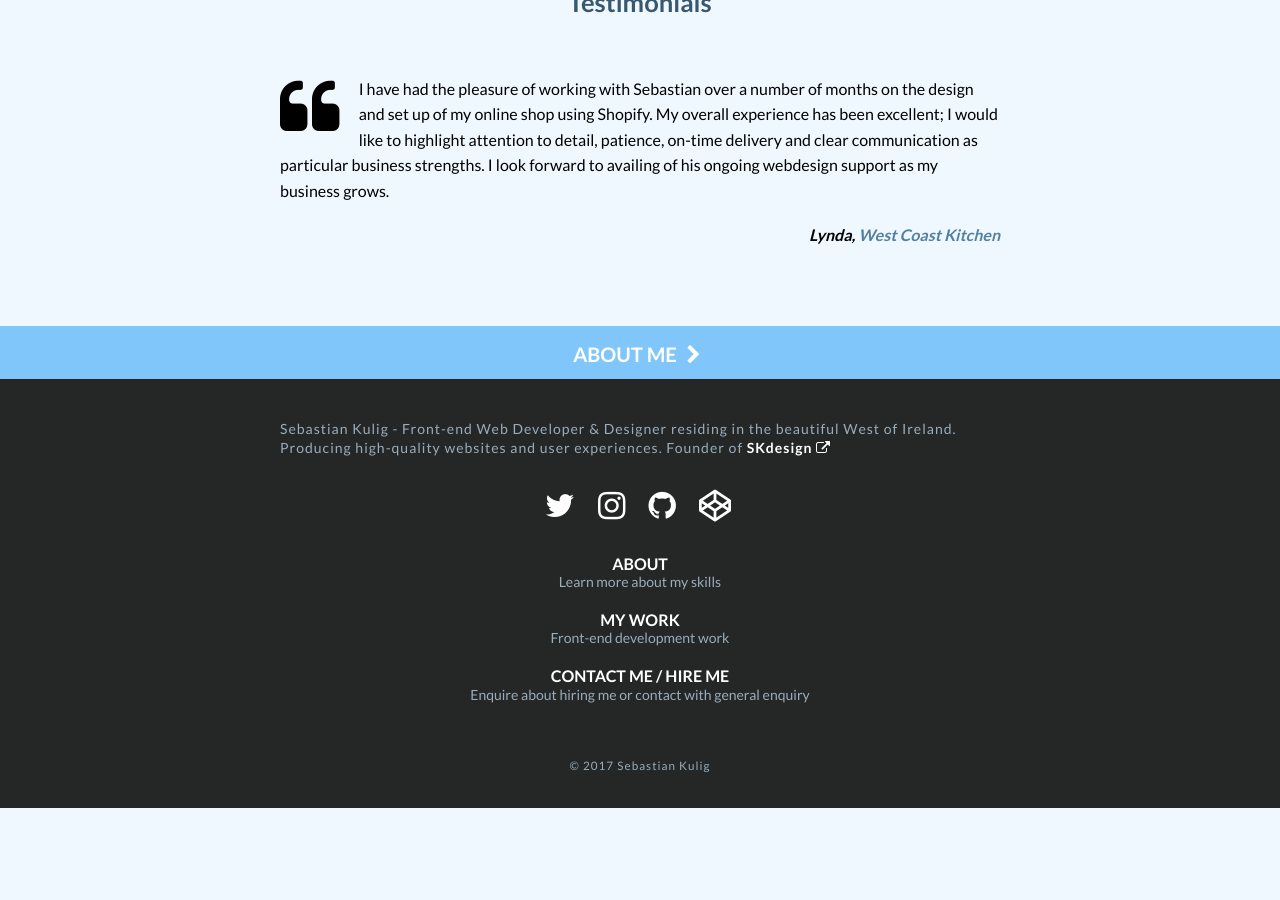
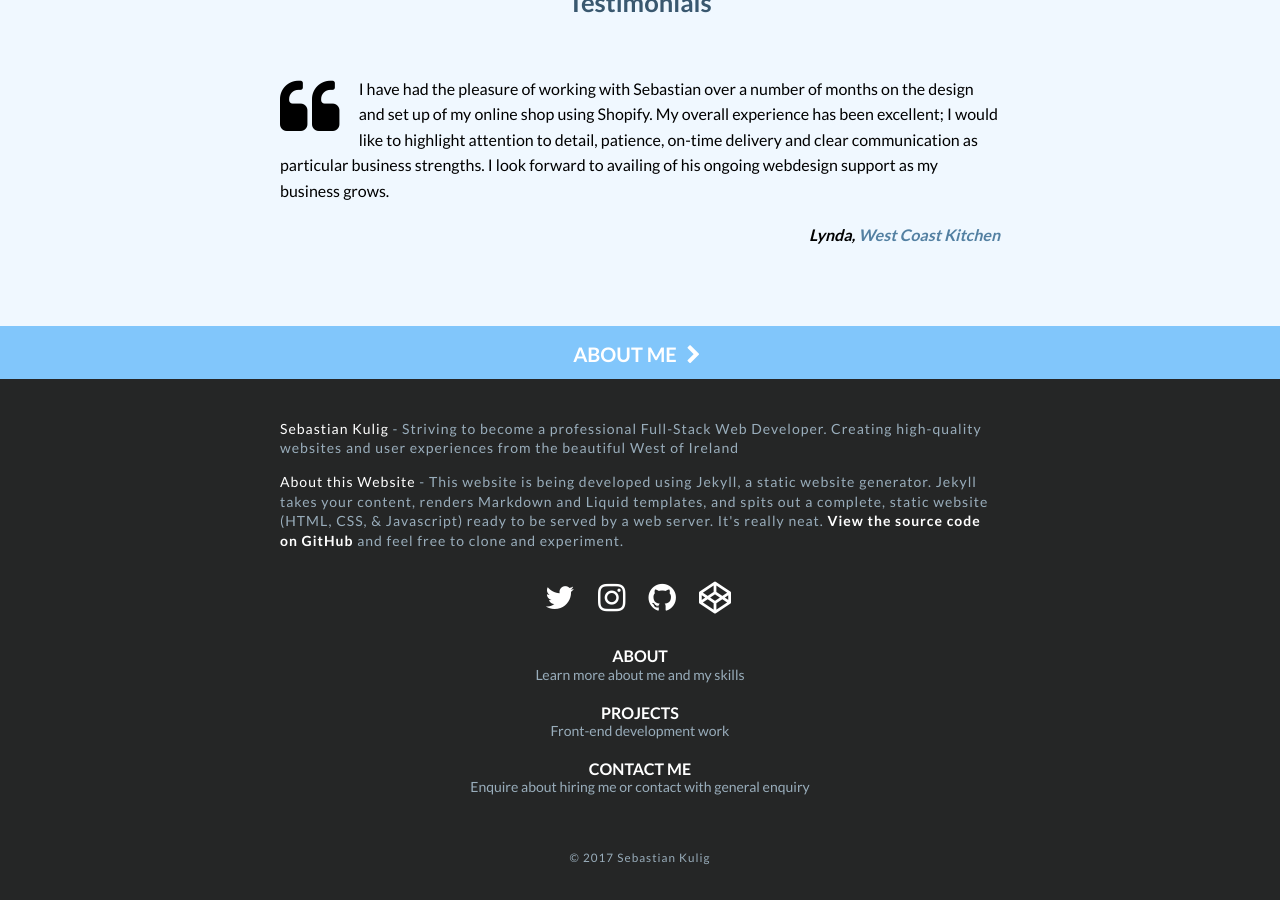
Before and after one commit to sebam2k4/sebastiankulig-Jekyll, a Jekyll site: the page built from source/_pages/home.html, in a window 1280 px wide and 900 px high, scrolled down 1960 px. Built offline with Jekyll 4.4.1, drawn with Linux system fonts in a browser that asks for light colours; nearby versions of some CDN libraries; before the commit the page ends 2768 px from its top, so only the background shows below that; some of the changed text lies outside the part shown.

Commit message:
updated site content

```diff
--- a/source/_includes/footer.html
+++ b/source/_includes/footer.html
@@ -2,7 +2,8 @@
                   <div class="container">
            <div class="rows">
                <div class="col-3">
-                   <p><snap>Sebastian Kulig</snap> - Front-end Web Developer &amp; Designer residing in the beautiful West of Ireland. Producing high-quality websites and user experiences. Founder of <a href="http://www.skwebdesign.ie" target="_blank" title="SKdesign - Responsive Web Design & Development in Castlebar, Ireland">SKdesign <i class="fa fa-external-link"></i></a></p>
+                   <p><span>Sebastian Kulig</span> - Striving to become a professional Full-Stack Web Developer. Creating high-quality websites and user experiences from the beautiful West of Ireland</p>
+                 <p><span>About this Website</span> - This website is being developed using Jekyll, a static website generator. Jekyll takes your content, renders Markdown and Liquid templates, and spits out a complete, static website (HTML, CSS, &amp; Javascript) ready to be served by a web server. It's really neat. <a href="https://github.com/sebam2k4/sebastiankulig-Jekyll">View the source code on GitHub</a> and feel free to clone and experiment. </p>
                </div>
                <div class="col-3">
                    <ul class="social-links">
@@ -16,10 +17,10 @@
                    <nav id="footer-nav">
                        <dl>
                            <dt><a href="{{ site.url }}/about/">About</a></dt>
-                               <dd>Learn more about my skills</dd>
-                           <dt><a href="{{ site.url }}/">My Work</a></dt>
+                               <dd>Learn more about me and my skills</dd>
+                           <dt><a href="{{ site.url }}/#portfolio-scroll">Projects</a></dt>
                                <dd>Front-end development work</dd>
-                           <dt><a href="{{ site.url }}/contact/">Contact Me / Hire Me</a></dt>
+                           <dt><a href="{{ site.url }}/contact/">Contact Me</a></dt>
                                <dd>Enquire about hiring me or contact with general enquiry</dd>
                        </dl>
                    </nav>
--- a/source/_includes/header-nav.html
+++ b/source/_includes/header-nav.html
@@ -11,13 +11,13 @@
                         <a href="{{ site.url }}/about/" title="Web Designer & Front-end Developer">About</a>
                     </li>
                     <li>
-                        <a id="nav-home" href="{{ site.url }}/" title="Portfolio of Web Design & Front-end Development">My Work</a>
+                        <a id="nav-home" href="{{ site.url }}/#portfolio-scroll" title="Portfolio of Web Design & Front-end Development">Projects</a>
                     </li>
                     <li>
-                        <a id="nav-home" href="{{ site.url }}/personal-curriculum/" title="Personal Curriculum">Education</a>
+                        <a href="{{ site.url }}/personal-curriculum/" title="Personal Curriculum">Education</a>
                     </li>
                     <li>
-                        <a href="{{ site.url }}/hire-sebastian/" title="Hire Sebastian - a Web Designer & Front-end Developer">Hire Me / Contact</a>
+                        <a href="{{ site.url }}/contact/" title="Hire Sebastian - a Web Designer & Front-end Developer">Contact</a>
                     </li>
                 </ul>
             </nav>
--- a/source/_pages/contact.html
+++ b/source/_pages/contact.html
@@ -8,7 +8,7 @@ permalink: /contact/
 ---
 
 
-{% include button.html relative_url="/hire-sebastian/" title="Enquire about hiring me for your project" text="Project enquiry?" %}
+{% include button.html relative_url="/hire-sebastian/" title="Enquire about hiring me for your project" text="Hire me" %}
 
 <div class="content">
   <p>Please fill out the form below for general enquiries.</p>
@@ -23,7 +23,7 @@ permalink: /contact/
 
     <p><label for="email">Email address <strong>*</strong></label><input id="email" name="_replyto" type="email" placeholder="eg. info@gmail.com" autocomplete="off" required></p>
 
-    <p><label for="phone">Phone Number</label><input id="phone" name="phone" type="text" placeholder="eg. +353 (0)86 8814964" autocomplete="off"></p>
+    <p><label for="phone">Phone Number</label><input id="phone" name="phone" type="text" placeholder="eg. +353 (0)86 1234567" autocomplete="off"></p>
 
     <p><label for="message">Your Message <strong>*</strong></label><textarea id="message" name="message" cols="40" rows="10" required></textarea></p>
 
--- a/source/_pages/home.html
+++ b/source/_pages/home.html
@@ -7,23 +7,24 @@ permalink: /
 
    <header class="intro">
     <h1>
-      <span class="break">Welcome! </span>I am a <span class="underline">front-end developer &amp; web designer</span> creating professional websites.
+      <span class="break">Welcome! </span>I am a on a journey to become a<br/> <span class="underline">Full-Stack Web developer</span>
     </h1>
     <ul class="intro-list">
       <li>HTML</li>
       <li>CSS</li>
       <li>JavaScript</li>
-      <li>Wordpress</li>
-      <li>Shopify</li>
+      <li>Ruby</li>
+      <li>Rails</li>
+      <li>More skills coming soon...</li>
     </ul>
     <a id="view-portfolio" href="#portfolio-scroll" title="view my work">View Portfolio<i class="fa fa-chevron-down"></i></a>
   </header>
 
-  {% include button.html relative_url="/hire-sebastian/" title="Enquire about hiring me for your project" text="Hire me" %}
+  {% include button.html relative_url="/personal-curriculum/" title="See my course progressions so far" text="My progress so far" %}
 
 <!-- PORTFOLIO SECTION -->
   <section id="portfolio">
-    <h2>Portfolio</h2>
+    <h2 id="portfolio-scroll">Portfolio</h2>
     <figure id="westcoastkitchen">
       <a href="{{ site.url }}/portfolio/west-coast-kitchen/">
         <div class="portfolio-item">
```
